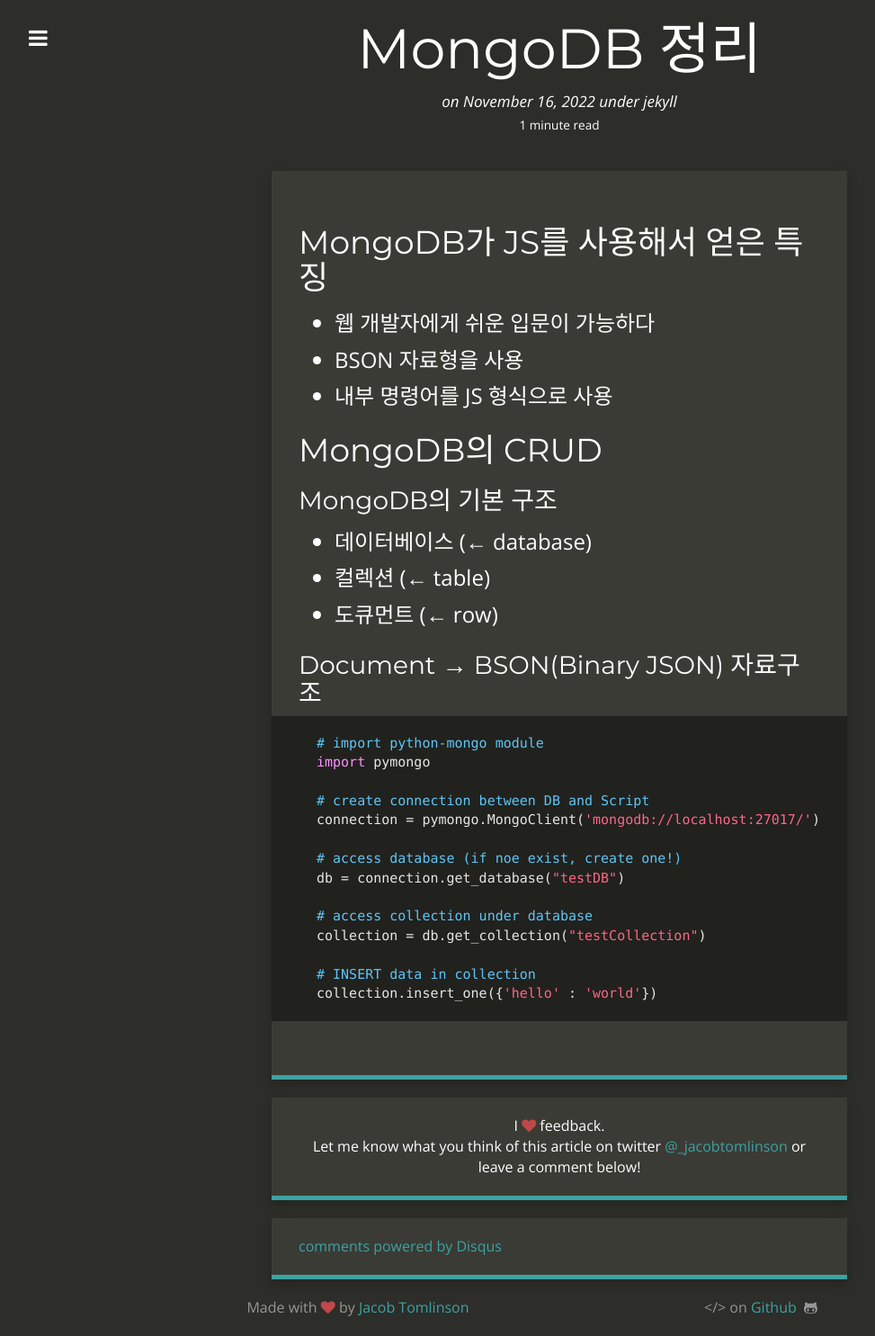
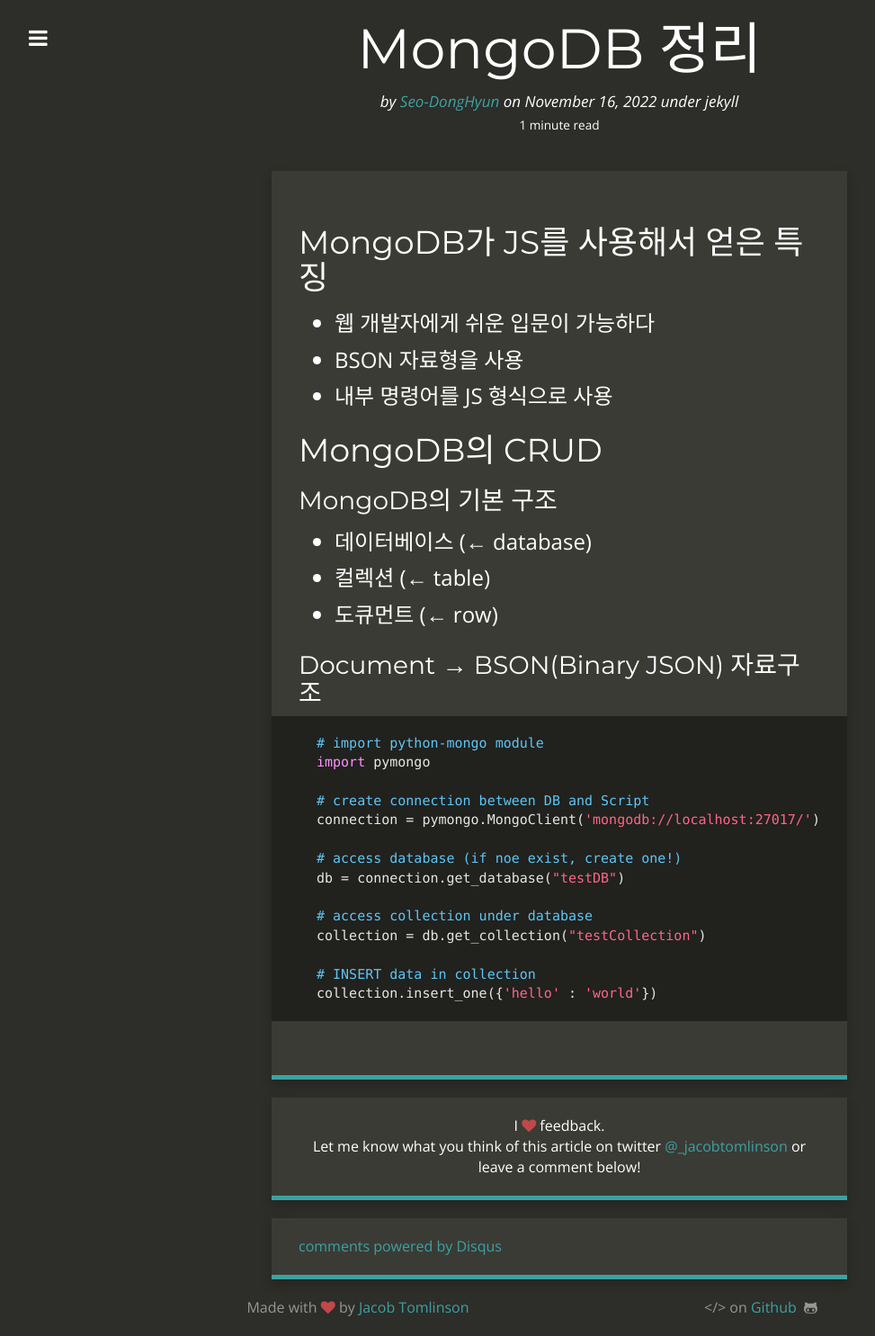
Before and after one commit to Seo-Donghyun/Seo-Donghyun.github.io, a Jekyll site: the page built from _posts/2022-11-16-MongoDB-정리.md, in a window 1280 px wide. Shown: the whole page at 90% size, without its empty margins (18-991 px from the left). Built offline with Jekyll 4.4.1, drawn with Linux system fonts in a browser that asks for light colours; nearby versions of some CDN libraries; comment, search, counter and statistics services are not loaded.

Commit message:
modified: test post

```diff
--- a/_posts/2022-11-16-MongoDB-정리.md
+++ b/_posts/2022-11-16-MongoDB-정리.md
@@ -2,8 +2,10 @@
 layout: post
 title: "MongoDB 정리"
 date:   2022-11-16 20:34:09 +0900
-categories: jekyll update
+author: Seo-DongHyun
+categories: jekyll
 ---
+
 
 ## MongoDB가 JS를 사용해서 얻은 특징
 
```
